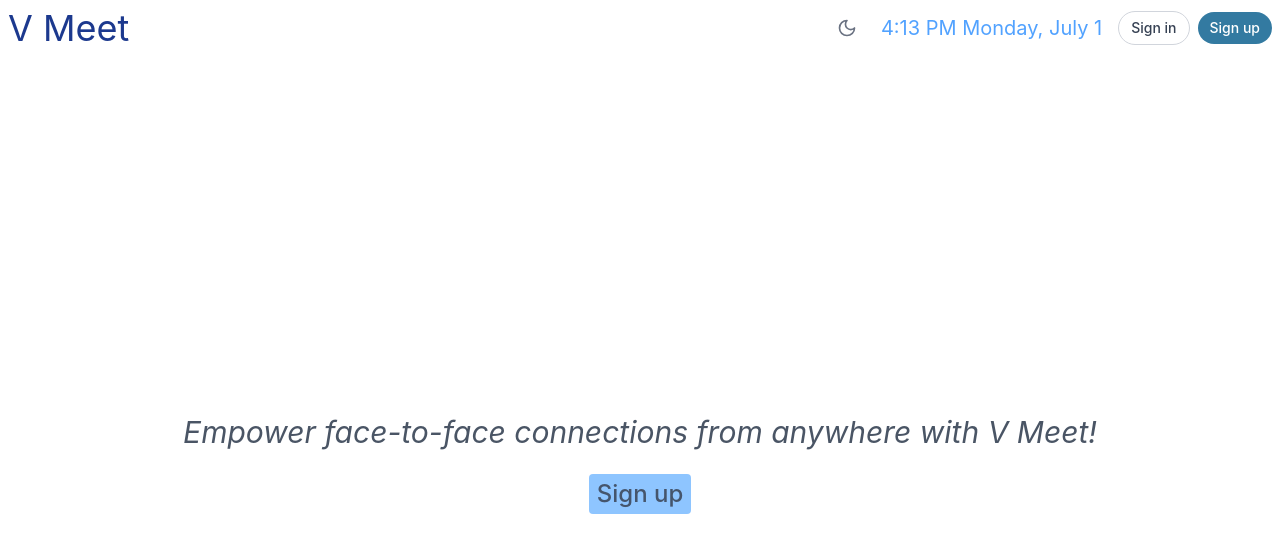
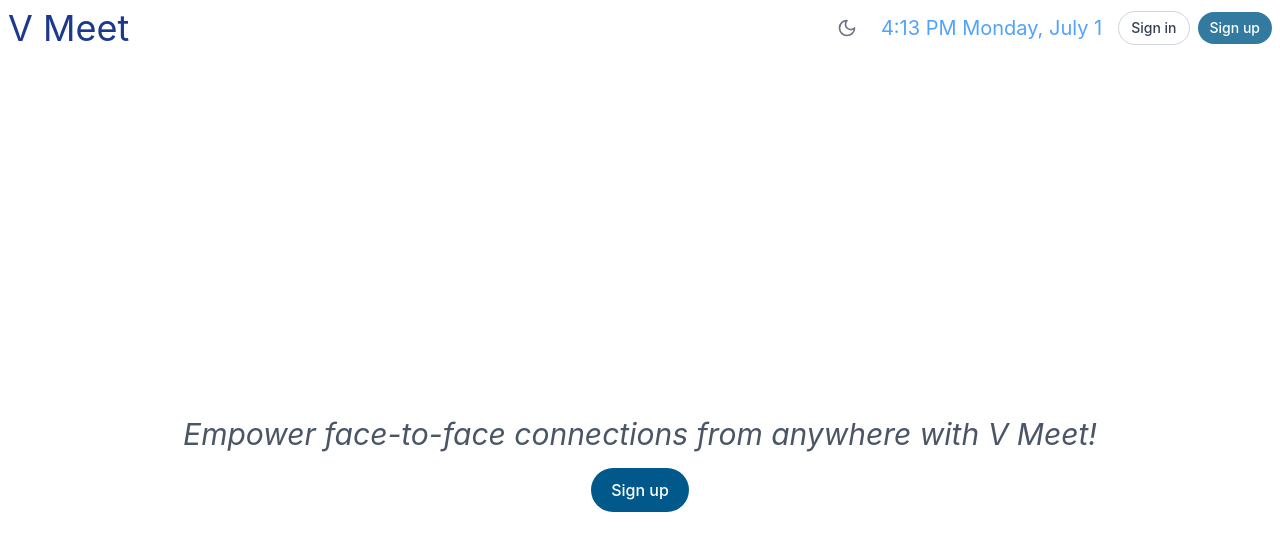
Before and after one commit to ReetikBasniwal/virtual-meet, a React (Vite) app: page / in a window 1280 px wide. Shown: the top 552 px of the page. Built offline with nearby package versions, Linux system fonts and the light colour scheme; no server answers.

Commit message:
css for sign up button

```diff
--- a/src/component/about/About.jsx
+++ b/src/component/about/About.jsx
@@ -35,8 +35,8 @@ function About() {
         <div className='flex items-center flex-col'>
           {currentUser && <span className='text-gray-600 dark:text-gray-300 italic text-4xl'>Hi {currentUser.firstName} !</span>}
           <span className='mt-4 text-center text-gray-600 dark:text-gray-300 italic text-3xl'>Empower face-to-face connections from anywhere with V Meet!</span>
-          {!currentUser && <Link className='rounded pt-1 pb-1 pr-2 pl-2 mt-6 text-2xl font-medium bg-blue-300 w-fit text-slate-600' to='/sign-up'>Sign up</Link>}
-          {currentUser && <button className='cursor-pointer mt-4 font-medium justify-center rounded-full focus:outline-none focus:ring-2 focus:ring-offset-2 bg-sky-800 text-white hover:bg-sky-700 focus:ring-primary-300 text-base px-5 py-2.5 gap-2.5 flex-1' onClick={handleStartMeeting}>Start a meeting</button>}
+          {!currentUser && <Link className='mt-4 font-medium rounded-full focus:outline-none focus:ring-2 focus:ring-offset-2 bg-sky-800 text-white hover:bg-sky-700 focus:ring-primary-300 text-base px-5 py-2.5 gap-2.5 flex-1' to='/sign-up'>Sign up</Link>}
+          {currentUser && <button className='cursor-pointer mt-4 font-medium rounded-full focus:outline-none focus:ring-2 focus:ring-offset-2 bg-sky-800 text-white hover:bg-sky-700 focus:ring-primary-300 text-base px-5 py-2.5 gap-2.5 flex-1' onClick={handleStartMeeting}>Start a meeting</button>}
         </div>
       </div>
     </>
```
